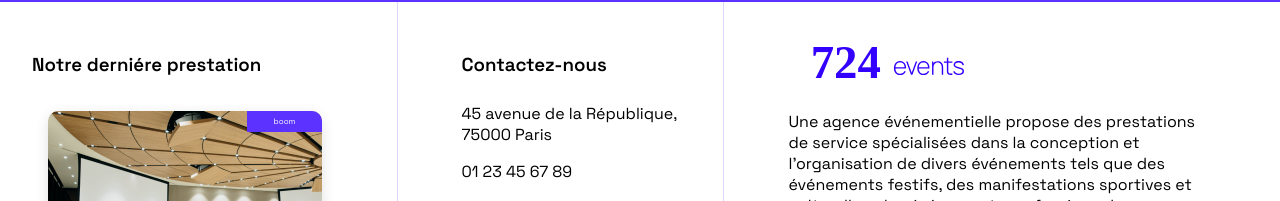
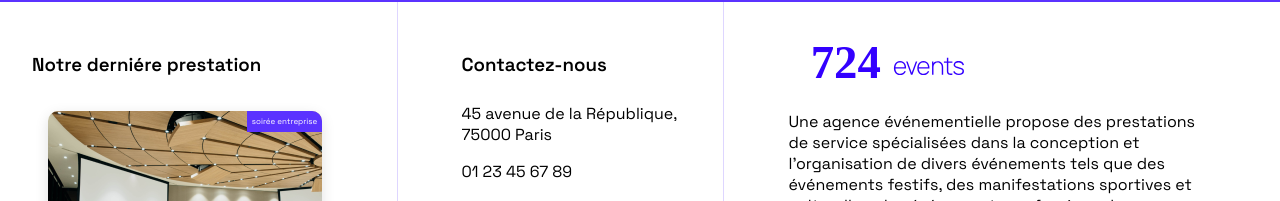
Before and after one commit to Fantomia/724-Events, a React (Create React App) app: page / in a window 1280 px wide. Shown: the part 6111-6312 px from the top of the page. Built offline with nearby package versions, Linux system fonts and the light colour scheme.

Commit message:
Ajout de la modale pour la dernière prestation

```diff
--- a/src/App.scss
+++ b/src/App.scss
@@ -3,6 +3,7 @@
 
 body {
   font-family: "Space Grotesk", sans-serif;
+  overflow-x: hidden;
 }
 .App {
   text-align: center;
--- a/src/pages/Home/index.js
+++ b/src/pages/Home/index.js
@@ -11,6 +11,7 @@
 import Form from "../../containers/Form";
 import Modal from "../../containers/Modal";
 import { useData } from "../../contexts/DataContext";
+import ModalEvent from "../../containers/ModalEvent";
 
 const Page = () => {
   const { data } = useData()
@@ -122,15 +123,18 @@
     <footer className="row">
       <div className="col presta">
         <h3>Notre derniére prestation</h3>
-        {last && (
+        <Modal Content={<ModalEvent event={last} />}>
+          {({ setIsOpened }) => (
             <EventCard
+              onClick={() => setIsOpened(true)}
               imageSrc={last?.cover}
               title={last?.title}
               date={new Date(last?.date)}
               small
-            label="boom"
+              label={last?.type}
             />
             )}
+        </Modal>
       </div>
       <div className="col contact">
         <h3>Contactez-nous</h3>
```
Lines whose indentation alone changed are shown as unchanged.
